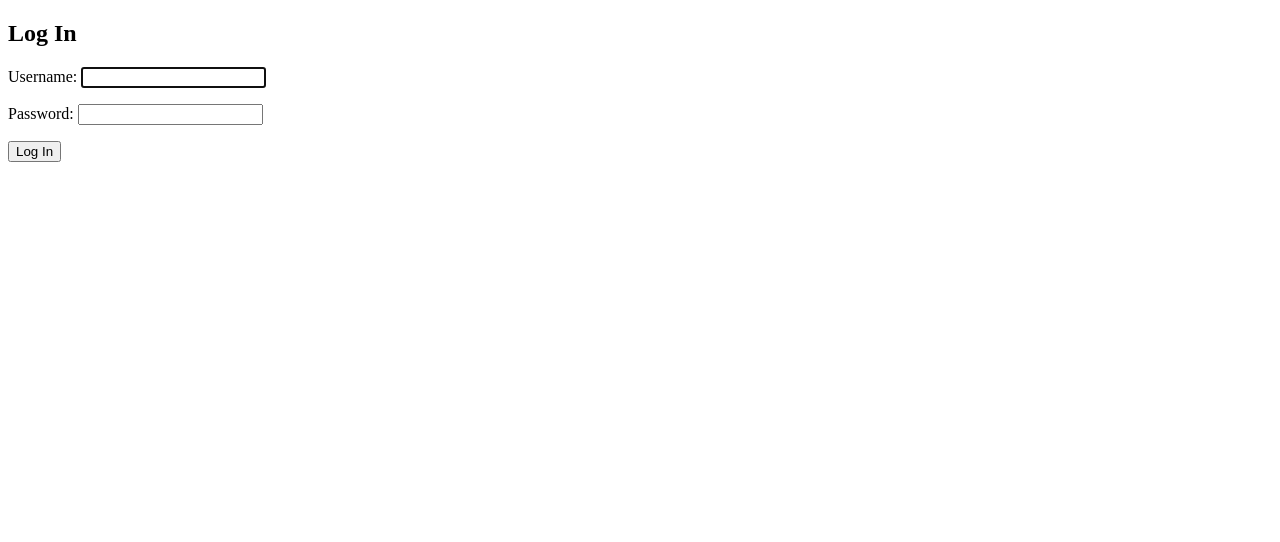
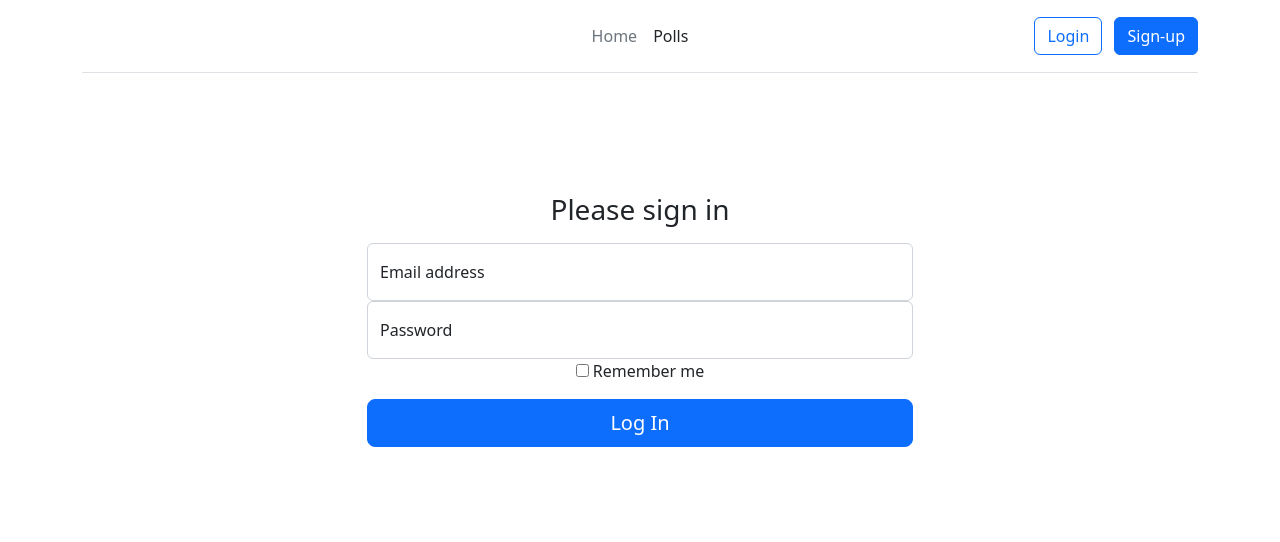
Before and after one commit to mavinii/mysite, a Django app: page /accounts/login/ in a window 1280 px wide. Shown: the top 542 px of the page. Run offline with Django 4.2, Linux system fonts and the light colour scheme.

Commit message:
Main page and Sing in are ready

```diff
--- a/templates/base.html
+++ b/templates/base.html
@@ -4,11 +4,43 @@
 <head>
   <meta charset="utf-8">
   <title>{% block title %}Django Auth Tutorial{% endblock %}</title>
+
+  <!-- Bootstrap -->
+  <!-- CSS only -->
+  <link href="https://cdn.jsdelivr.net/npm/bootstrap@5.2.2/dist/css/bootstrap.min.css" rel="stylesheet" integrity="sha384-Zenh87qX5JnK2Jl0vWa8Ck2rdkQ2Bzep5IDxbcnCeuOxjzrPF/et3URy9Bv1WTRi" crossorigin="anonymous">
+  <!-- JavaScript Bundle with Popper -->
+  <script src="https://cdn.jsdelivr.net/npm/bootstrap@5.2.2/dist/js/bootstrap.bundle.min.js" integrity="sha384-OERcA2EqjJCMA+/3y+gxIOqMEjwtxJY7qPCqsdltbNJuaOe923+mo//f6V8Qbsw3" crossorigin="anonymous"></script>
+
 </head>
-<body>
-  <main>
-    {% block content %}
-    {% endblock %}
+<body class="text-center">
+
+  <div class="container">
+    <header class="d-flex flex-wrap align-items-center justify-content-center justify-content-md-between py-3 mb-4 border-bottom">
+      <a href="/" class="d-flex align-items-center col-md-3 mb-2 mb-md-0 text-dark text-decoration-none">
+        <svg class="bi me-2" width="40" height="32" role="img" aria-label="Bootstrap"><use xlink:href="#bootstrap"></use></svg>
+      </a>
+
+      <ul class="nav col-12 col-md-auto mb-2 justify-content-center mb-md-0">
+        <li><a href="http://127.0.0.1:8000" class="nav-link px-2 link-secondary">Home</a></li>
+        <li><a href="http://127.0.0.1:8000/polls/" class="nav-link px-2 link-dark">Polls</a></li>
+      </ul>
+
+      <div class="col-md-3 text-end">
+        <button type="button" class="btn btn-outline-primary me-2">Login</button>
+        <button type="button" class="btn btn-primary">Sign-up</button>
+      </div>
+    </header>
+  </div>
+
+  <main class="form-signin w-100 m-auto">
+    <form>
+      <div class="form-signin w-100 m-auto">
+
+        {% block content %}
+        {% endblock %}
+
+      </div>
+    </form>
   </main>
 </body>
 </html>
--- a/templates/registration/login.html
+++ b/templates/registration/login.html
@@ -4,10 +4,38 @@
 {% block title %}Login{% endblock %}
 
 {% block content %}
-<h2>Log In</h2>
-<form method="post">
-  {% csrf_token %}
-  {{ form.as_p }}
-  <button type="submit">Log In</button>
-</form>
+
+<section class="py-5 text-center container">
+  <div class="row py-lg-5">
+    <div class="col-lg-6 col-md-8 mx-auto">
+
+      <form method="post" class="p-4 p-md-5 border rounded-3 bg-light">
+        <h1 class="h3 mb-3 fw-normal">Please sign in</h1>
+
+          {% csrf_token %}
+
+          <div class="form-floating">
+            <input type="email" name="username" class="form-control" required="" id="id_username" placeholder="name@example.com">
+            <label for="id_username">Email address</label>
+          </div>
+
+          <div class="form-floating">
+            <input type="password" class="form-control" id="floatingPassword" placeholder="Password" required="" id="id_password">
+            <label for="id_password">Password</label>
+          </div>
+
+          <!-- {{ form.as_p }} -->
+
+          <div class="checkbox mb-3">
+            <label>
+              <input type="checkbox" value="remember-me"> Remember me
+            </label>
+          </div>
+          <button class="w-100 btn btn-lg btn-primary" type="submit">Log In</button>
+      </form>
+    </div>
+  </div>
+</section>
+
+
 {% endblock %}
```
Also changed, not shown: templates/home.html (+11 -2 lines), README.md, db.sqlite3.
